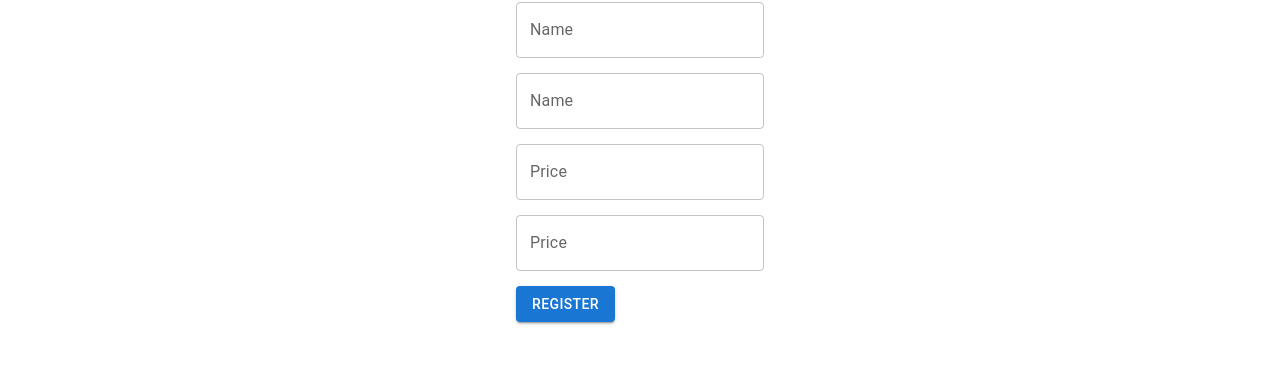
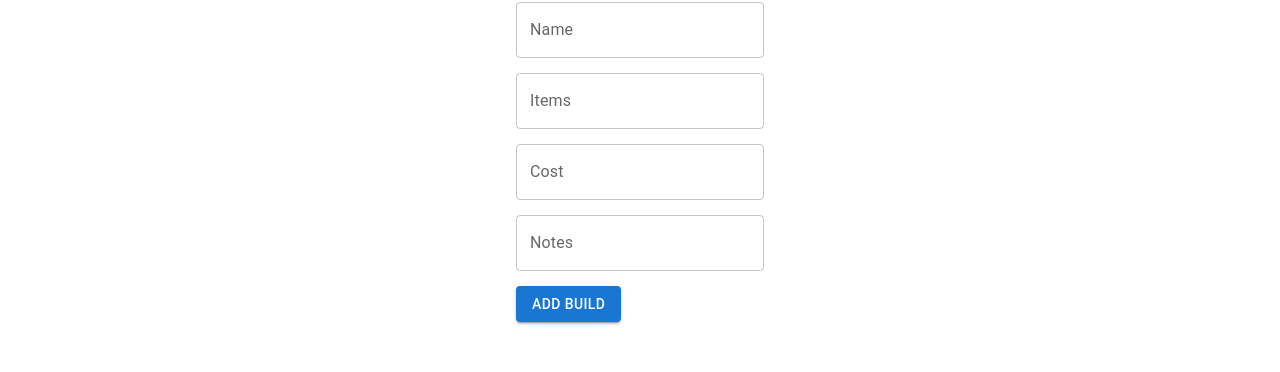
Before and after one commit to OresFCK/LeageTracker, a React (Create React App) app: page /addBuild in a window 1280 px wide. Shown: the part 240-612 px from the top of the page. Built offline with nearby package versions, Linux system fonts and the light colour scheme.

Commit message:
update naming in build form

```diff
--- a/src/forms/buildForm.js
+++ b/src/forms/buildForm.js
@@ -61,7 +61,7 @@ const ItemForm = () => {
               onChange={(event) => setItems(event.target.value)}
               sx={{display:'block', marginBottom:'15px'}}
               id="outlined-basic"
-              label="Name"
+              label="Items"
               variant="outlined"
               />
 
@@ -70,7 +70,7 @@ const ItemForm = () => {
               onChange={(event) => setCost(event.target.value)}
               sx={{display:'block', marginBottom:'15px'}}
               id="outlined-basic"
-              label="Price"
+              label="Cost"
               variant="outlined"
               type='number'
               />
@@ -80,12 +80,12 @@ const ItemForm = () => {
               onChange={(event) => setNotes(event.target.value)}
               sx={{display:'block', marginBottom:'15px'}}
               id="outlined-basic"
-              label="Price"
+              label="Notes"
               variant="outlined"
               type='number'
               />
 
-              <Button sx={{display:'block', marginBottom:'15px'}} variant="contained" type='submit'>Register</Button>
+              <Button sx={{display:'block', marginBottom:'15px'}} variant="contained" type='submit'>Add build</Button>
 
             </form>
           </FormContainer>
```
